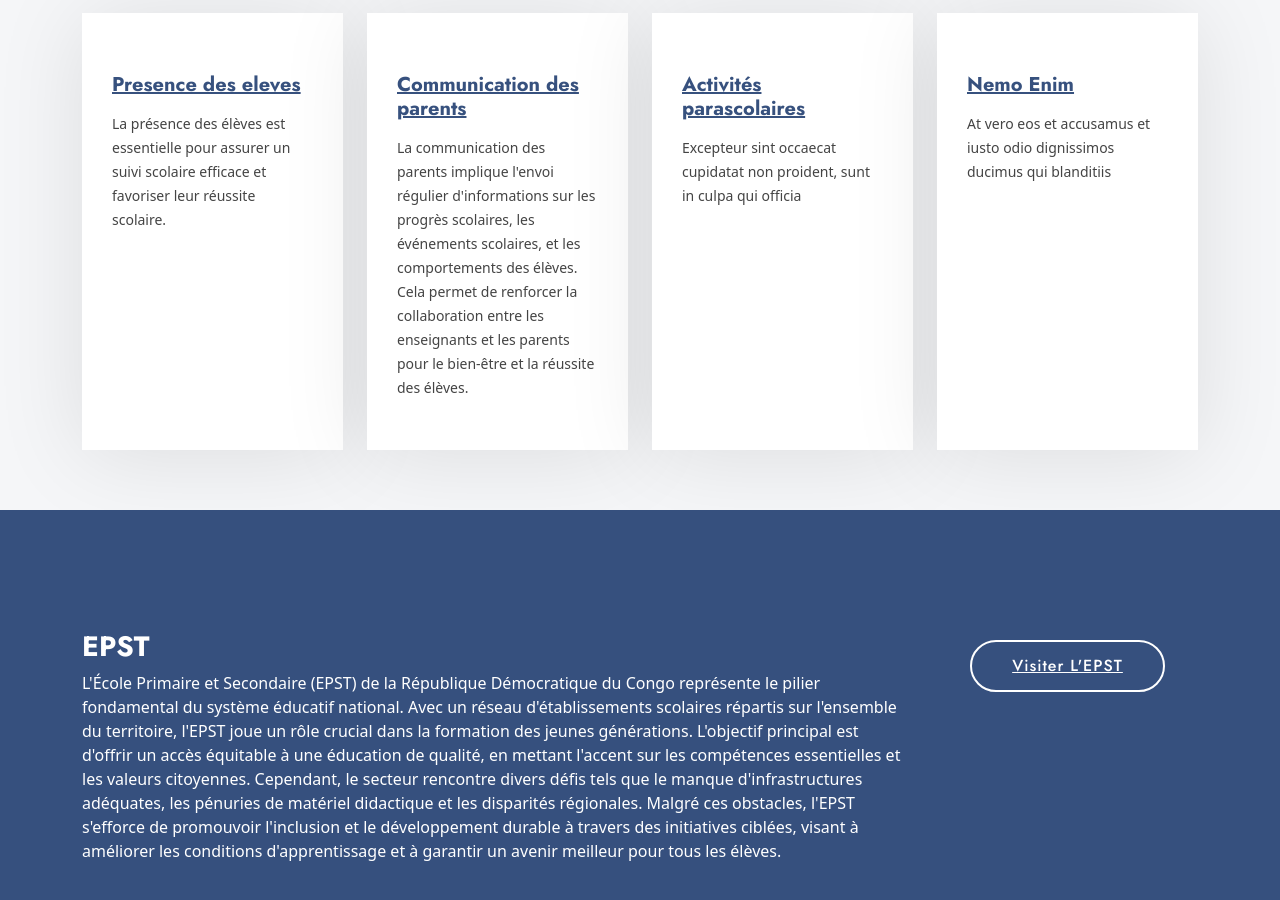
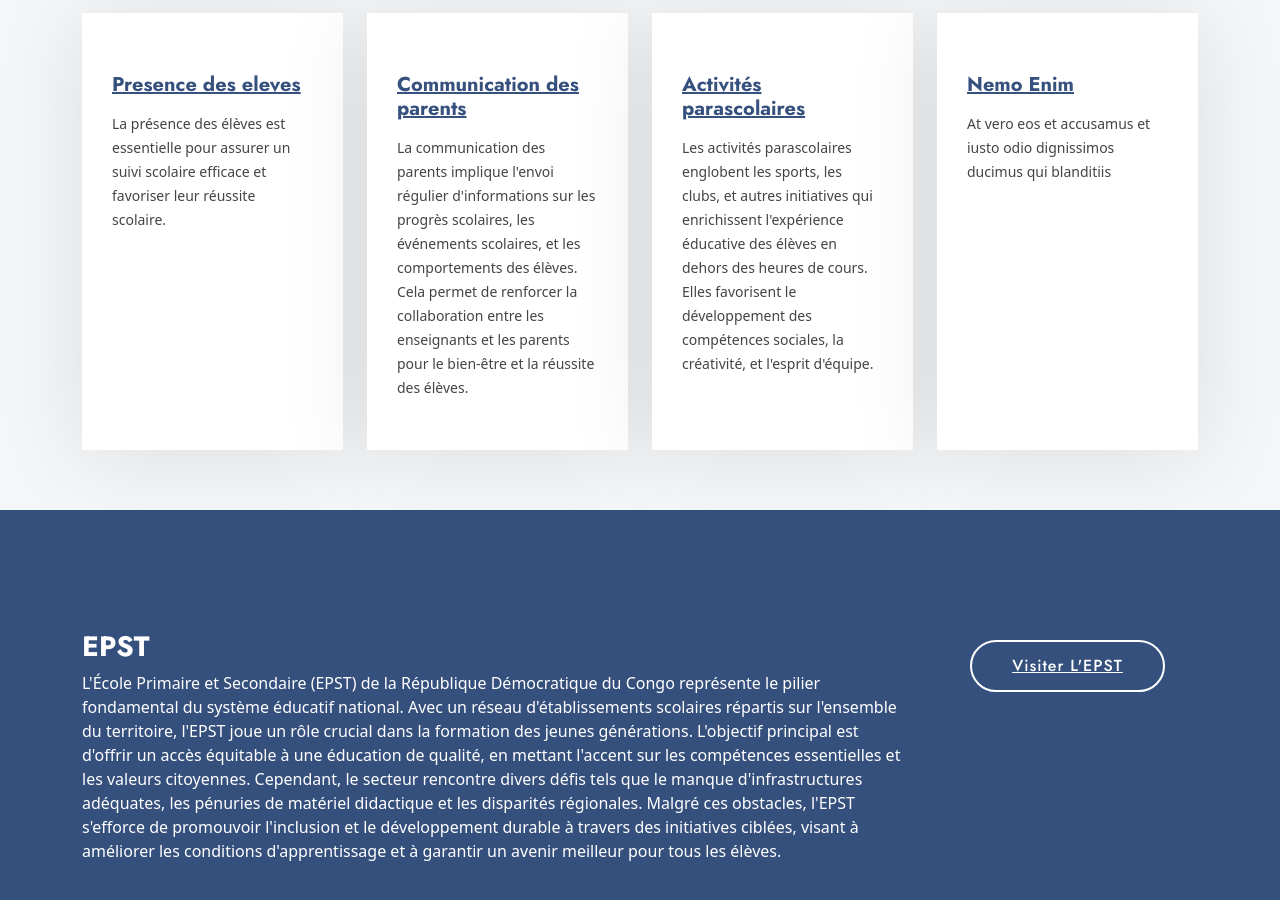
Before and after one commit to Jeremie-mengi/PjEcole, a React (Vite) app: page / in a window 1280 px wide. Shown: the part 1480-2380 px from the top of the page. Built offline with nearby package versions, Linux system fonts and the light colour scheme.

Commit message:
Version3

```diff
--- a/src/Components/SectionServices.jsx
+++ b/src/Components/SectionServices.jsx
@@ -47,7 +47,9 @@ function SectionServices() {
             <div className="service-item position-relative">
               <div className="icon"><i className="bi bi-calendar4-week icon"></i></div>
               <h4><a href="#" className="stretched-link">Activités parascolaires</a></h4>
-              <p>Excepteur sint occaecat cupidatat non proident, sunt in culpa qui officia</p>
+              <p>Les activités parascolaires englobent les sports, les clubs, et autres initiatives qui enrichissent
+                l'expérience éducative des élèves en dehors des heures de cours.
+                Elles favorisent le développement des compétences sociales, la créativité, et l'esprit d'équipe.</p>
             </div>
           </div>
           {/* End Service Item */}
```
